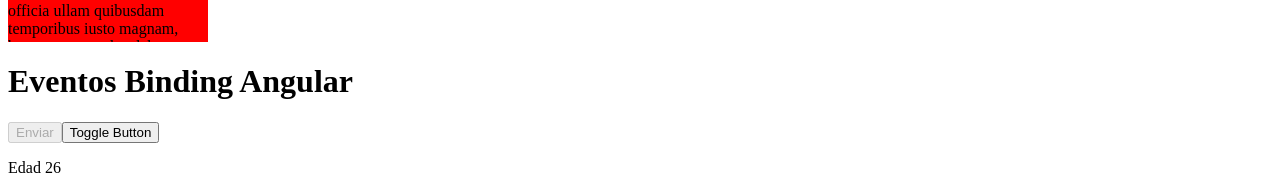
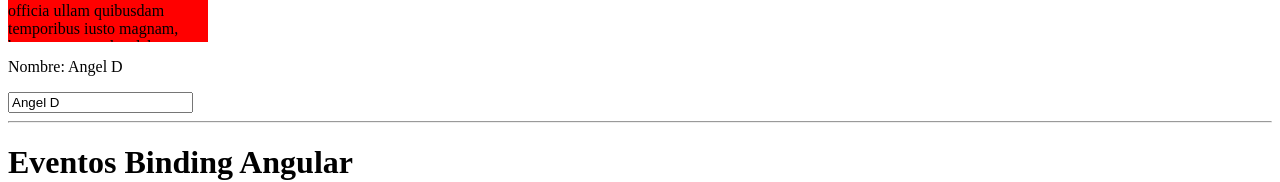
Before and after one commit to AngelDHackerman/fundamentosAngular, an Angular app in the folder my-store/: page / in a window 1280 px wide. Shown: the part 330-512 px from the top of the page. Built offline with nearby package versions, Linux system fonts and the light colour scheme.

Commit message:
evento keyUp para cambiar parrafos usando inputs en tiempo real

```diff
--- a/my-store/src/app/app.component.html
+++ b/my-store/src/app/app.component.html
@@ -11,6 +11,12 @@
   <p><span>Lorem ipsum dolor sit amet consectetur adipisicing elit. Aspernatur, nesciunt porro, possimus officiis animi dicta similique beatae rem, iusto ab voluptas! Magnam ipsa rerum ex, inventore vel animi fugiat. Totam!</span><span>Perferendis enim officia ullam quibusdam temporibus iusto magnam, beatae, recusandae delectus tempora nostrum rem laudantium laborum fuga, sequi non eligendi fugit. Doloremque, eligendi a dolor possimus deleniti dolores odit vitae.</span><span>Officia, illum minima. Eaque veniam dolore ad numquam eius consequuntur. Necessitatibus quidem a quos iusto est! Omnis at, ad delectus quas, ratione in libero, dicta cum nobis perspiciatis officia. Repellat.</span><span>Non, quam reprehenderit expedita, at officiis necessitatibus minus qui eaque deserunt voluptatum quis. Fugiat recusandae nihil alias, commodi ut, magni est, nostrum maxime minus repellendus facere provident expedita quae iste?</span><span>Cupiditate unde mollitia perferendis eum illo quibusdam earum neque et eveniet, laborum molestias reiciendis corrupti ipsam deserunt quidem nesciunt sunt consequuntur eius blanditiis eligendi fuga temporibus! Est temporibus tenetur consequatur.</span></p>
 </div>
 
+<!-- * keyup element y cambiando el nombre en tiempo real -->
+
+<p>Nombre: {{ person.name }}</p>
+<input type="text" [value]="person.name" (keyup)="changeName($event)">
+
+<hr>
 
 <!-- ! Event Binding Angular -->
 
--- a/my-store/src/app/app.component.ts
+++ b/my-store/src/app/app.component.ts
@@ -15,15 +15,23 @@ export class AppComponent {
     age: 26,
     avatar: 'https://source.unsplash.com/random',
   }
+
   toggleButton () {
     this.btnDisabled = !this.btnDisabled; // ! Asi se crea un button toggle
   }
+
   increaseAge () {
     this.person.age += 1;
     this.age += 1;
   }
+
   onScroll (event: Event) { // ? (event: Event) con esto podemos capturar el evento que nos esta enviando Angular con Event
     const element = event.target as HTMLElement; // ? el "target" es el elemento HTML  y esto significa que se el evento se va a comportar como un HTML Element
     console.log(element.scrollTop); // ? con esto vemos en que posicion esta el scroll.
   }
+
+  changeName (event: Event) {
+    const element = event.target as HTMLInputElement; // ? el "target" se comportara como un input, osea tendra valores input
+    this.person.name = element.value;
+  }
 }
```
